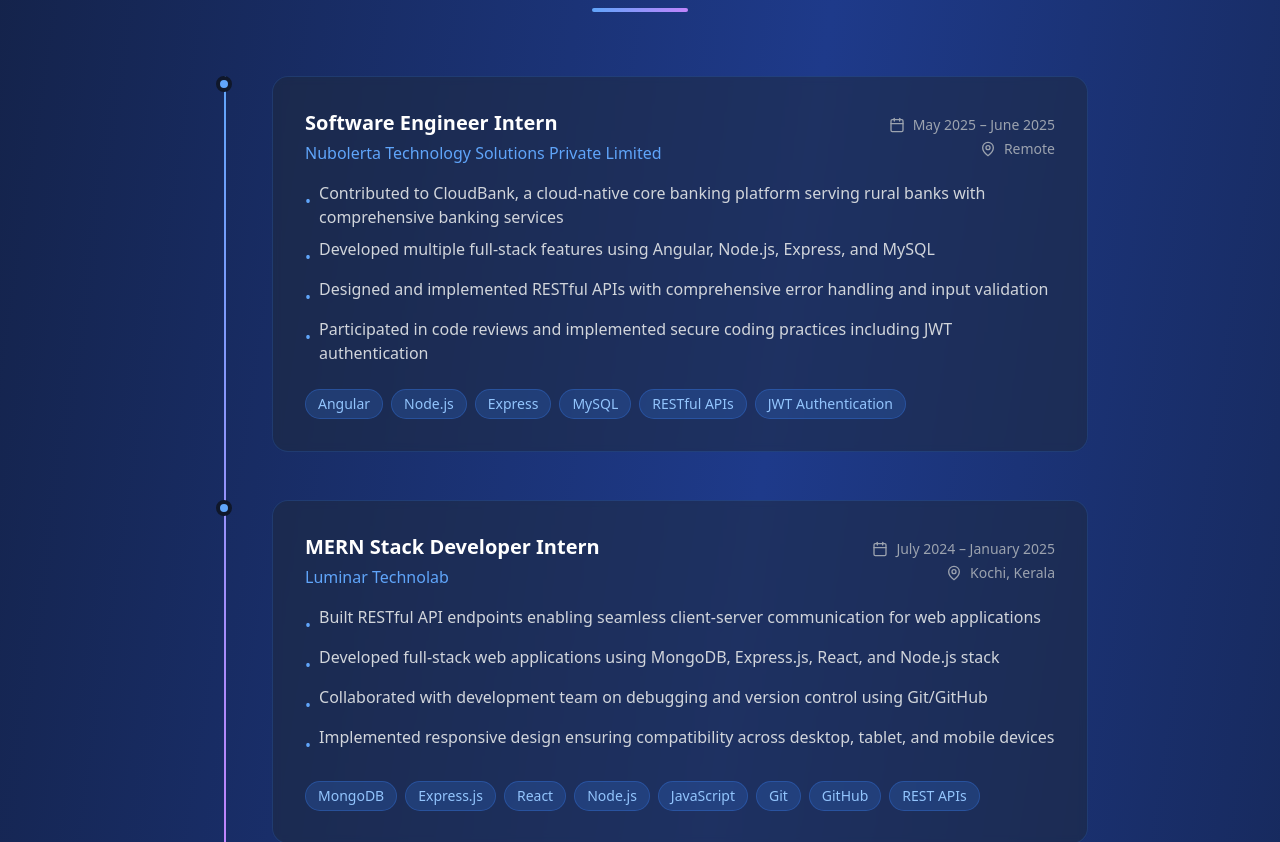
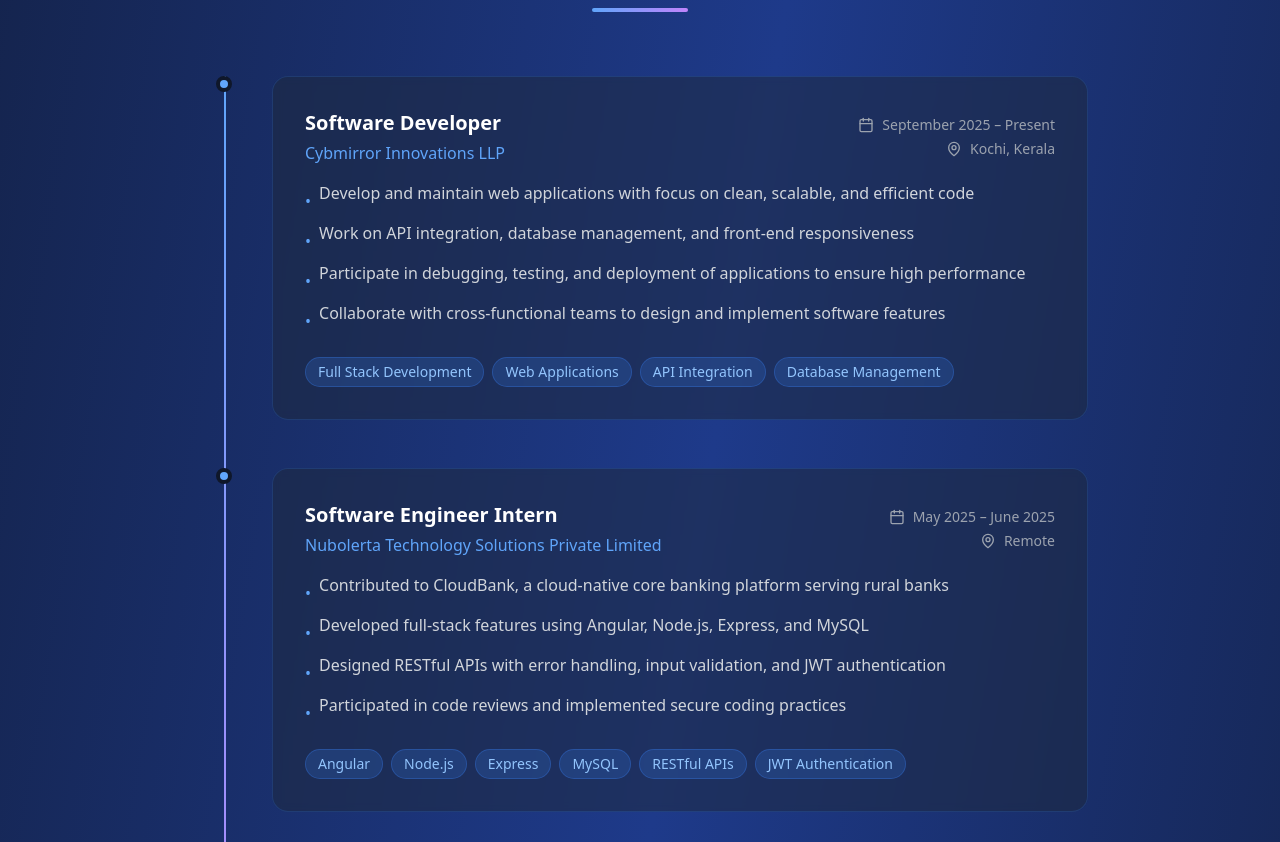
Before and after one commit to sreenandh/Portfolio, a React (Vite) app: page / in a window 1280 px wide. Shown: the part 3006-3848 px from the top of the page. Built offline with nearby package versions, Linux system fonts and the light colour scheme.

Commit message:
New Updates

```diff
--- a/src/components/About.tsx
+++ b/src/components/About.tsx
@@ -111,7 +111,7 @@
                 >
                   <Award className="w-6 h-6 text-blue-400 mx-auto mb-3" />
                   <p className="text-sm text-gray-400 mb-1">Experience</p>
-                  <p className="text-white font-medium">9 Months</p>
+                  <p className="text-white font-medium">10 Months</p>
                 </motion.div>
 
                 <motion.div
--- a/src/components/Experience.tsx
+++ b/src/components/Experience.tsx
@@ -11,15 +11,28 @@
 
   const experiences = [
     {
+      title: 'Software Developer',
+      company: 'Cybmirror Innovations LLP',
+      location: 'Kochi, Kerala',
+      period: 'September 2025 – Present',
+      description: [
+        'Develop and maintain web applications with focus on clean, scalable, and efficient code',
+        'Work on API integration, database management, and front-end responsiveness',
+        'Participate in debugging, testing, and deployment of applications to ensure high performance',
+        'Collaborate with cross-functional teams to design and implement software features'
+      ],
+      technologies: ['Full Stack Development', 'Web Applications', 'API Integration', 'Database Management']
+    },
+    {
       title: 'Software Engineer Intern',
       company: 'Nubolerta Technology Solutions Private Limited',
       location: 'Remote',
       period: 'May 2025 – June 2025',
       description: [
-        'Contributed to CloudBank, a cloud-native core banking platform serving rural banks with comprehensive banking services',
-        'Developed multiple full-stack features using Angular, Node.js, Express, and MySQL',
-        'Designed and implemented RESTful APIs with comprehensive error handling and input validation',
-        'Participated in code reviews and implemented secure coding practices including JWT authentication'
+        'Contributed to CloudBank, a cloud-native core banking platform serving rural banks',
+        'Developed full-stack features using Angular, Node.js, Express, and MySQL',
+        'Designed RESTful APIs with error handling, input validation, and JWT authentication',
+        'Participated in code reviews and implemented secure coding practices'
       ],
       technologies: ['Angular', 'Node.js', 'Express', 'MySQL', 'RESTful APIs', 'JWT Authentication']
     },
@@ -29,12 +42,11 @@
       location: 'Kochi, Kerala',
       period: 'July 2024 – January 2025',
       description: [
-        'Built RESTful API endpoints enabling seamless client-server communication for web applications',
-        'Developed full-stack web applications using MongoDB, Express.js, React, and Node.js stack',
-        'Collaborated with development team on debugging and version control using Git/GitHub',
-        'Implemented responsive design ensuring compatibility across desktop, tablet, and mobile devices'
+        'Built full-stack web applications using MongoDB, Express.js, React, and Node.js stack',
+        'Developed RESTful API endpoints and implemented responsive design across all devices',
+        'Collaborated with development team on debugging and version control using Git/GitHub'
       ],
-      technologies: ['MongoDB', 'Express.js', 'React', 'Node.js', 'JavaScript', 'Git', 'GitHub', 'REST APIs']
+      technologies: ['MongoDB', 'Express.js', 'React', 'Node.js', 'JavaScript', 'Git', 'REST APIs']
     }
   ];
 
--- a/src/components/Projects.tsx
+++ b/src/components/Projects.tsx
@@ -11,28 +11,37 @@
 
   const projects = [
     {
+      title: 'Param Yogi School of Yoga',
+      description: 'Production-grade educational website built with Next.js 13+ featuring automated content workflow, role-based admin dashboard, and real-time database synchronization. Reduced storage overhead by 40% with Supabase integration.',
+      image: 'https://images.unsplash.com/photo-1588286840104-8957b019727f?w=600&q=80',
+      technologies: ['Next.js', 'React', 'Supabase', 'Tailwind CSS', 'JWT', 'reCAPTCHA'],
+      github: '#',
+      live: 'https://paramyogi.com',
+      featured: true
+    },
+    {
       title: 'FitPilotAI',
-      description: 'An AI-powered fitness application that provides personalized workout plans and nutrition guidance. Features real-time progress tracking and adaptive recommendations.',
-      image: 'https://images.pexels.com/photos/416778/pexels-photo-416778.jpeg?auto=compress&cs=tinysrgb&w=800 ',
-      technologies: ['React', 'Node.js', 'AI/ML', 'MongoDB', 'Express.js'],
+      description: 'An AI-powered fitness application that provides personalized workout plans and nutrition guidance. Features real-time progress tracking and adaptive recommendations using Gemini LLM.',
+      image: 'https://images.unsplash.com/photo-1571019614242-c5c5dee9f50b?w=600&q=80',
+      technologies: ['React', 'Next.js', 'Clerk', 'Vapi', 'Convex', 'Gemini AI'],
       github: 'https://github.com/sreenandh/FitPilotAI',
       live: '#',
       featured: true
     },
     {
       title: 'NestFind Real Estate',
-      description: 'A comprehensive real estate platform for property listings, searches, and management. Includes advanced filtering, virtual tours, and agent communication.',
-      image: 'https://images.pexels.com/photos/106399/pexels-photo-106399.jpeg?auto=compress&cs=tinysrgb&w=800',
-      technologies: ['React', 'Node.js', 'PostgreSQL', 'Express.js', 'JWT'],
+      description: 'A comprehensive real estate platform for property listings, searches, and management. Includes advanced filtering, real-time chat with Socket.IO, interactive maps, and agent communication.',
+      image: 'https://images.unsplash.com/photo-1560518883-ce09059eeffa?w=600&q=80',
+      technologies: ['React', 'Node.js', 'MongoDB', 'Socket.IO', 'Express.js', 'JWT'],
       github: 'https://github.com/sreenandh/NestFind-Real-Estate-Web-App',
       live: '#',
       featured: true
     },
     {
       title: 'Employee Document Manager',
-      description: 'A secure document management system for organizations to handle employee records, with role-based access control and audit trails.',
-      image: 'https://images.pexels.com/photos/3184291/pexels-photo-3184291.jpeg?auto=compress&cs=tinysrgb&w=800',
-      technologies: ['React', 'Node.js', 'MongoDB', 'Express.js', 'JWT'],
+      description: 'A secure document management system for organizations to handle employee records, with role-based access control, AWS S3 integration, and automated backup system.',
+      image: 'https://images.unsplash.com/photo-1568992687947-868a62a9f521?w=600&q=80',
+      technologies: ['React', 'Node.js', 'MongoDB', 'Express.js', 'AWS S3', 'JWT'],
       github: 'https://github.com/sreenandh/Employee-docs_manage',
       live: '#',
       featured: false
@@ -77,15 +86,13 @@
             <div className="w-24 h-1 bg-gradient-to-r from-blue-400 to-purple-400 mx-auto rounded-full"></div>
           </motion.div>
 
-          <div className="grid gap-8">
+          <div className="grid gap-8 md:grid-cols-2">
             {projects.map((project, index) => (
               <motion.div
                 key={project.title}
                 variants={itemVariants}
                 whileHover={{ y: -5 }}
-                className={`group relative bg-slate-800/50 backdrop-blur-sm rounded-2xl overflow-hidden border border-blue-500/20 hover:border-blue-400/40 transition-all duration-300 ${
-                  project.featured ? 'lg:grid lg:grid-cols-2' : ''
-                }`}
+                className="group relative bg-slate-800/50 backdrop-blur-sm rounded-2xl overflow-hidden border border-blue-500/20 hover:border-blue-400/40 transition-all duration-300 flex flex-col"
               >
                 {project.featured && (
                   <div className="absolute top-4 right-4 z-10">
@@ -96,28 +103,28 @@
                   </div>
                 )}
 
-                <div className="relative overflow-hidden">
+                <div className="relative overflow-hidden h-48">
                   <img
                     src={project.image}
                     alt={project.title}
-                    className="w-full h-64 lg:h-full object-cover group-hover:scale-110 transition-transform duration-500"
+                    className="w-full h-full object-cover group-hover:scale-110 transition-transform duration-500"
                   />
-                  <div className="absolute inset-0 bg-gradient-to-t from-slate-900/80 to-transparent"></div>
+                  <div className="absolute inset-0 bg-gradient-to-t from-slate-900/90 to-transparent"></div>
                 </div>
 
-                <div className="p-8">
-                  <h3 className="text-2xl font-bold mb-4 text-white group-hover:text-blue-400 transition-colors duration-300">
+                <div className="p-6 flex-1 flex flex-col">
+                  <h3 className="text-xl font-bold mb-3 text-white group-hover:text-blue-400 transition-colors duration-300">
                     {project.title}
                   </h3>
-                  <p className="text-gray-300 mb-6 leading-relaxed">
+                  <p className="text-gray-300 mb-4 leading-relaxed text-sm flex-1">
                     {project.description}
                   </p>
 
-                  <div className="flex flex-wrap gap-2 mb-6">
+                  <div className="flex flex-wrap gap-2 mb-4">
                     {project.technologies.map((tech) => (
                       <span
                         key={tech}
-                        className="px-3 py-1 bg-blue-500/20 text-blue-300 rounded-full text-sm border border-blue-500/30"
+                        className="px-2 py-1 bg-blue-500/20 text-blue-300 rounded-full text-xs border border-blue-500/30"
                       >
                         {tech}
                       </span>
@@ -125,17 +132,19 @@
                   </div>
 
                   <div className="flex space-x-4">
+                    {project.github !== '#' && (
                       <motion.a
                         href={project.github}
                         target="_blank"
                         rel="noopener noreferrer"
                         whileHover={{ scale: 1.05 }}
                         whileTap={{ scale: 0.95 }}
-                      className="flex items-center space-x-2 text-gray-300 hover:text-blue-400 transition-colors duration-300"
+                        className="flex items-center space-x-2 text-gray-300 hover:text-blue-400 transition-colors duration-300 text-sm"
                       >
-                      <Github size={20} />
+                        <Github size={18} />
                         <span>Code</span>
                       </motion.a>
+                    )}
                     {project.live !== '#' && (
                       <motion.a
                         href={project.live}
@@ -143,9 +152,9 @@
                         rel="noopener noreferrer"
                         whileHover={{ scale: 1.05 }}
                         whileTap={{ scale: 0.95 }}
-                        className="flex items-center space-x-2 text-gray-300 hover:text-blue-400 transition-colors duration-300"
+                        className="flex items-center space-x-2 text-gray-300 hover:text-blue-400 transition-colors duration-300 text-sm"
                       >
-                        <ExternalLink size={20} />
+                        <ExternalLink size={18} />
                         <span>Live Demo</span>
                       </motion.a>
                     )}
```
Lines whose indentation alone changed are shown as unchanged.
